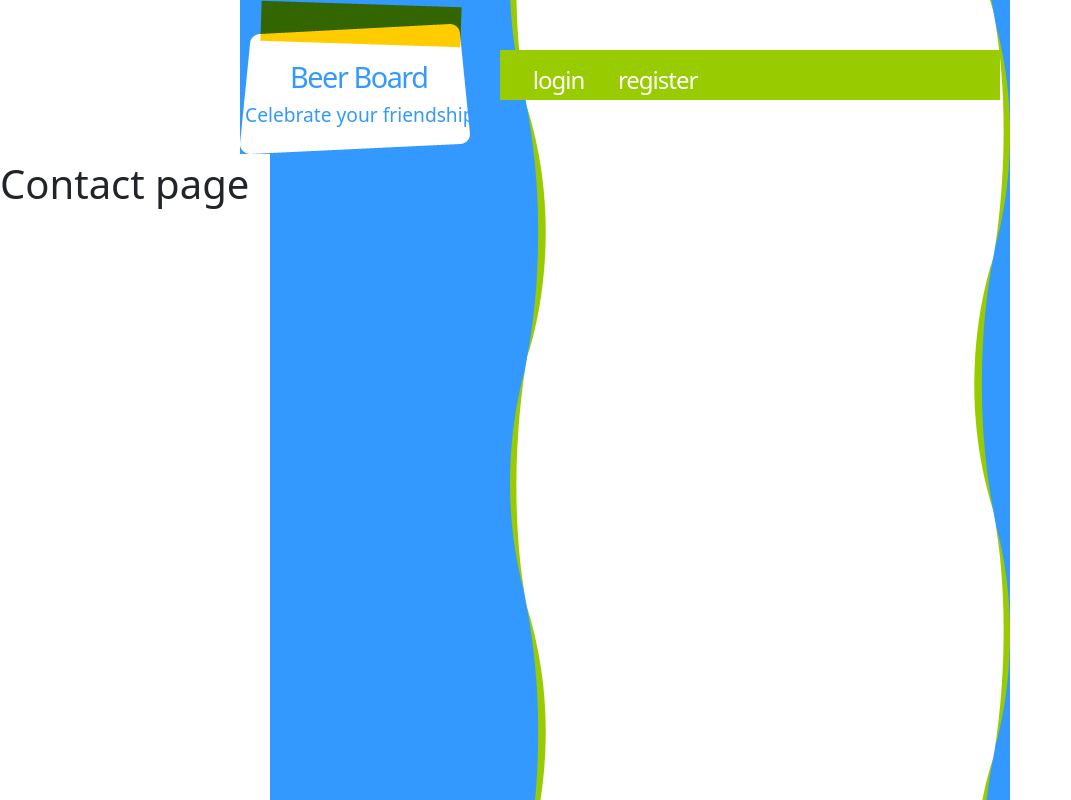
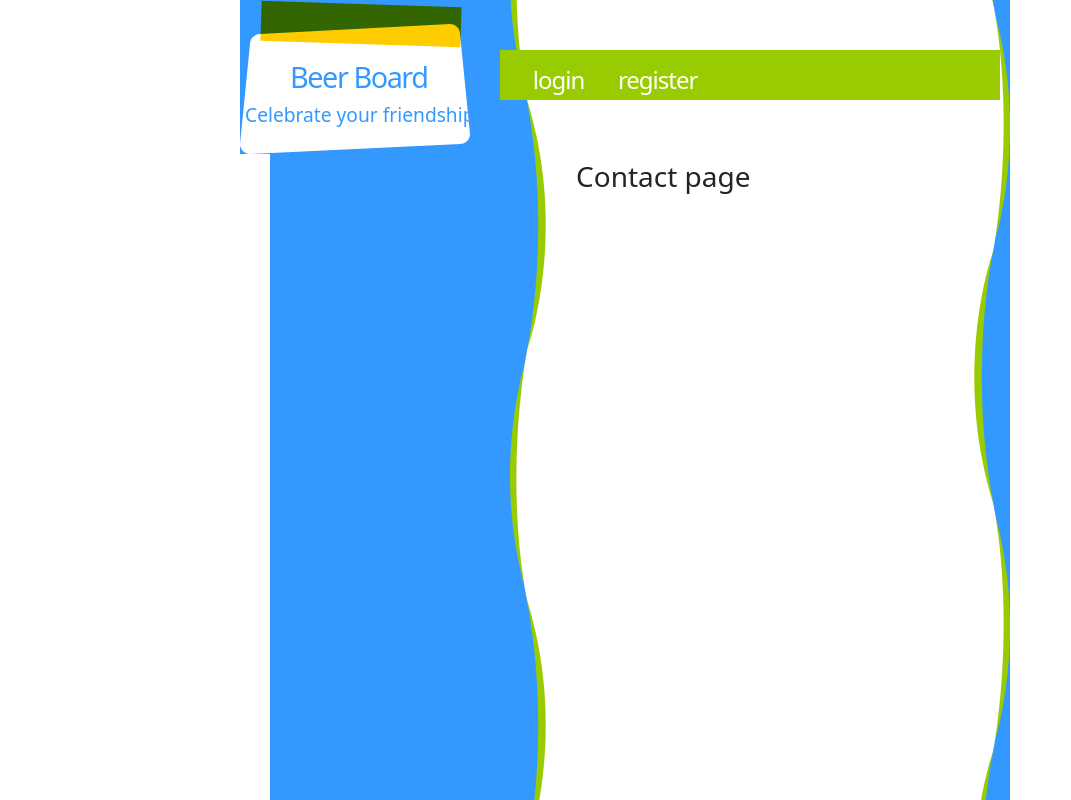
Before and after one commit to angelstoykov/beer-board, a React (Create React App) app in the folder client/: page /contact in a window 1280 px wide. Shown: the whole page, without its empty margins (0-1071 px from the left). Built offline with nearby package versions, Linux system fonts and the light colour scheme; no server answers.

Commit message:
edited css

```diff
--- a/client/src/App.css
+++ b/client/src/App.css
@@ -177,3 +177,8 @@ form {
 	display: inline-block;
 	padding-left: 15%;
 }
+
+.centerh3 {
+    width: 25%;
+    margin-left: 45%;
+  }
--- a/client/src/components/Home/Home.js
+++ b/client/src/components/Home/Home.js
@@ -4,10 +4,10 @@ const Home = () => {
     return (
         <>
             <div>
-                <img className={styles.center} src='https://www.eatthis.com/wp-content/uploads/sites/4/2022/02/Beer-flight.jpg?quality=82&strip=all' />
+                <img className={styles.centerImg} src='https://www.eatthis.com/wp-content/uploads/sites/4/2022/02/Beer-flight.jpg?quality=82&strip=all' />
             </div>
             <div>
-                <h3 id="home-caption" className={styles.centerh3}>
+                <h3 id="home-caption" className="centerh3">
                     It is our great pleasure to have you on board! A hearty welcome to you!
                 </h3>
             </div>
--- a/client/src/components/Home/Home.module.css
+++ b/client/src/components/Home/Home.module.css
@@ -1,10 +1,5 @@
-.center {
+.centerImg {
     display: block;
     margin-left: 45%;
     width: 25%;
   }
-
-  .centerh3 {
-    width: 25%;
-    margin-left: 45%;
-  }
--- a/client/src/components/contact/Contact.js
+++ b/client/src/components/contact/Contact.js
@@ -1,7 +1,7 @@
 const Contact = () => {
     return (
         <div>
-            <h1>Contact page</h1>
+            <h3 className="centerh3"> Contact page</h3>
         </div>
     );
 }
```
Also changed, not shown: client/src/components/contact/Contact.module.css (deleted).
